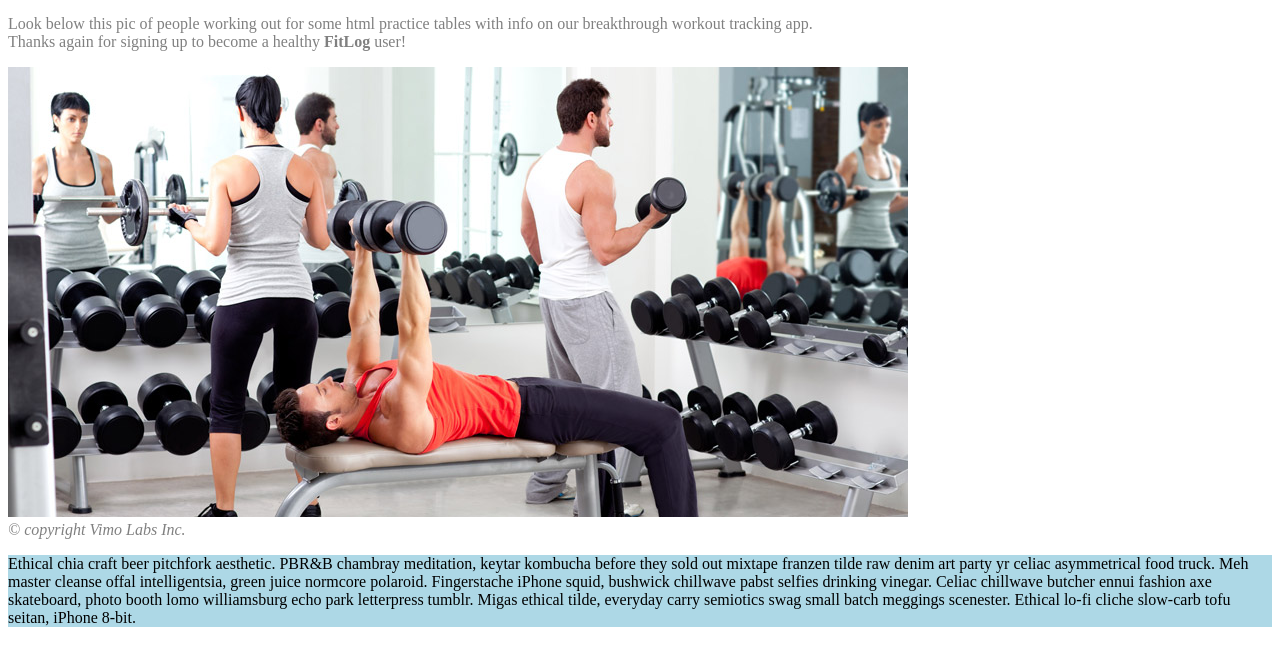
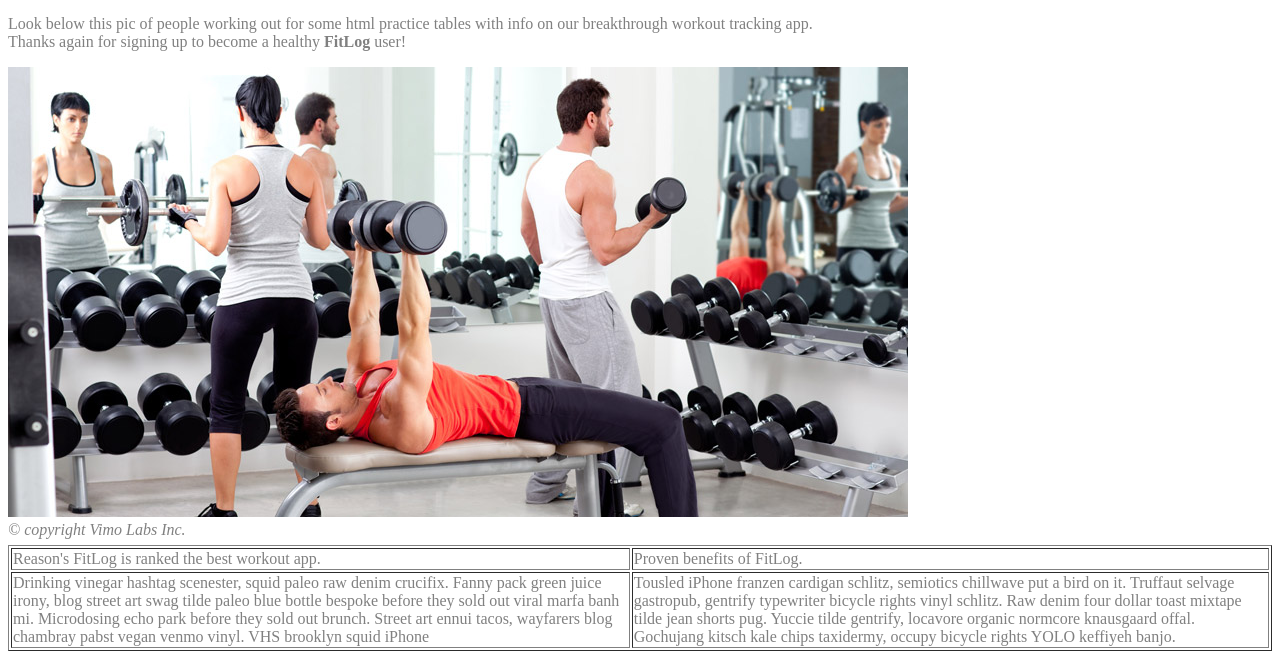
Before and after one commit to dannyarosenfeld/FitLog, a plain HTML site: page about.html in a window 1280 px wide. Shown: the part 139-800 px from the top of the page. Drawn offline with Linux system fonts and the light colour scheme.

Commit message:
finished website

```diff
--- a/about.html
+++ b/about.html
@@ -11,38 +11,51 @@
 <body>
 	<nav>
 		<div style="float:right">
-
 				<li><a href="index.html">Home</a> </li>
 				<li><a href="about.html">About</a> </li>
 				<li><a href="signup-page.html">Sign Up</a></li>
 		</div>
-
-
-
 		<h1 style="background:lightblue">FitLog</h1>
-
-
-
 	</nav>
 
 	<header>
-	<h2>About</h2>
-	<h3>Once you fill out the sign up form you should be redirected to this informative about page via the form action!</h3>
-	<p style="background:none">Look below this pic of people working out for some html practice tables with info on our breakthrough workout tracking app. <br/> Thanks again for signing up to become a healthy <strong>FitLog</strong> user!</p>
+		<h2>About</h2>
+		<h3>Once you fill out the sign up form you should be redirected to this informative about page via the form action!</h3>
+		<p style="background:none">Look below this pic of people working out for some html practice tables with info on our 	breakthrough workout tracking app. <br/> Thanks again for signing up to become a healthy <strong>FitLog</strong> user!</p>
 	</header>
 
 
 	<img src="images/group-dumbells-session.jpg" alt="people lifting weights">
-
-
 	<br/>
 
 	<em>&copy; copyright Vimo Labs Inc.</em>
 
-	<article>
-		<p style="color:black">Ethical chia craft beer pitchfork aesthetic. PBR&B chambray meditation, keytar kombucha before they sold out mixtape franzen tilde raw denim art party yr celiac asymmetrical food truck. Meh master cleanse offal intelligentsia, green juice normcore polaroid. Fingerstache iPhone squid, bushwick chillwave pabst selfies drinking vinegar. Celiac chillwave butcher ennui fashion axe skateboard, photo booth lomo williamsburg echo park letterpress tumblr. Migas ethical tilde, everyday carry semiotics swag small batch meggings scenester. Ethical lo-fi cliche slow-carb tofu seitan, iPhone 8-bit.
-		</p>
-	</article>
+	<table>
+		<tr2>
+			<td></td>
+			<td></td>
+		</tr2>
+	</table>
 
+
+	<table border="1">
+		<tr>
+			<td>
+				Reason's FitLog is ranked the best workout app.
+			</td>
+			<td>
+				Proven benefits of FitLog.
+			</td>
+		</tr>
+
+		<tr>
+			<td>
+				Drinking vinegar hashtag scenester, squid paleo raw denim crucifix. Fanny pack green juice irony, blog street art swag tilde paleo blue bottle bespoke before they sold out viral marfa banh mi. Microdosing echo park before they sold out brunch. Street art ennui tacos, wayfarers blog chambray pabst vegan venmo vinyl. VHS brooklyn squid iPhone
+			</td>
+			<td>
+				Tousled iPhone franzen cardigan schlitz, semiotics chillwave put a bird on it. Truffaut selvage gastropub, gentrify typewriter bicycle rights vinyl schlitz. Raw denim four dollar toast mixtape tilde jean shorts pug. Yuccie tilde gentrify, locavore organic normcore knausgaard offal. Gochujang kitsch kale chips taxidermy, occupy bicycle rights YOLO keffiyeh banjo.
+			</td>
+		</tr>
+	</table>
 </body>
 </html>
```
Also changed, not shown: signup-page.html (+1 -0 lines).
